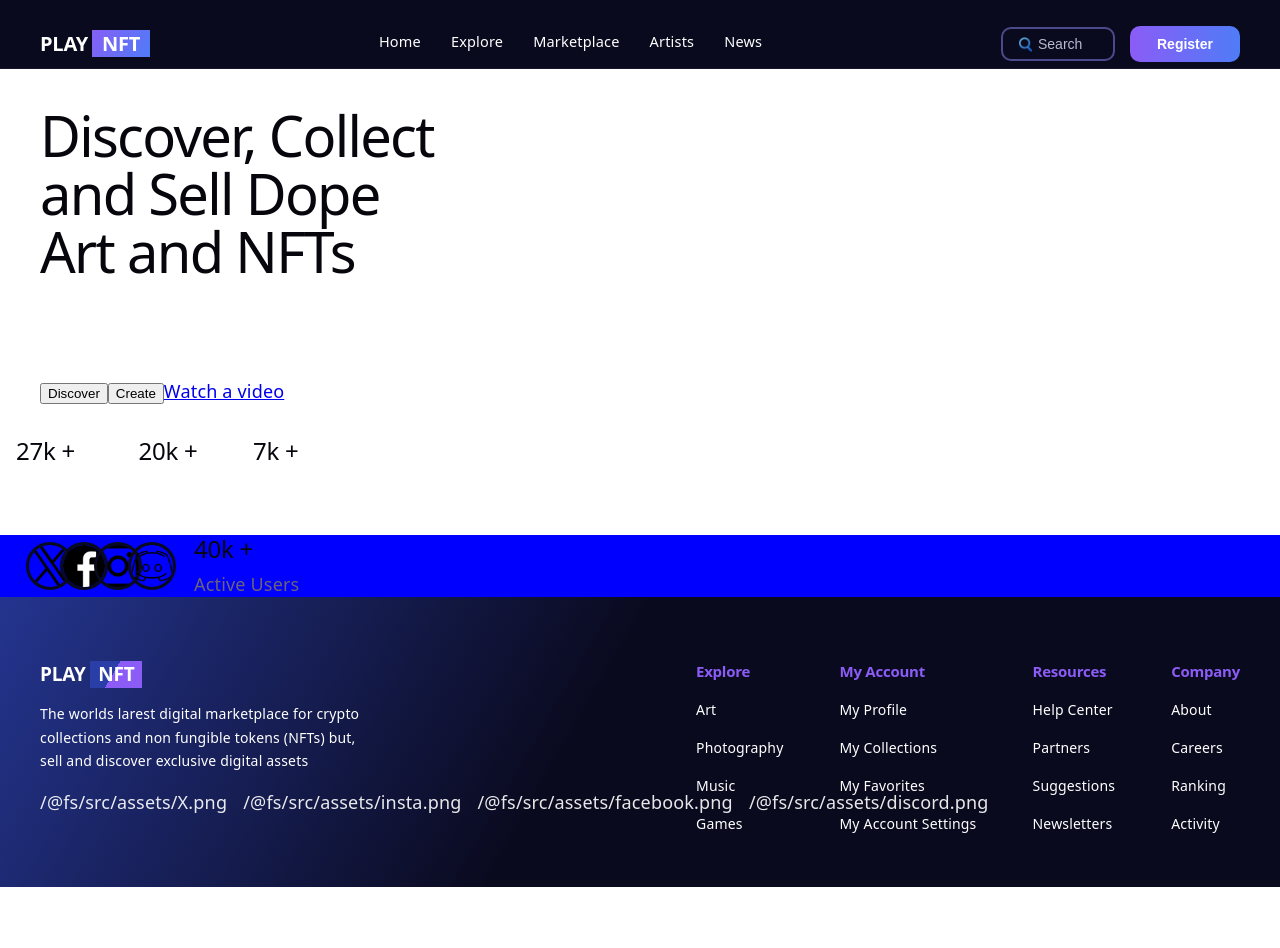
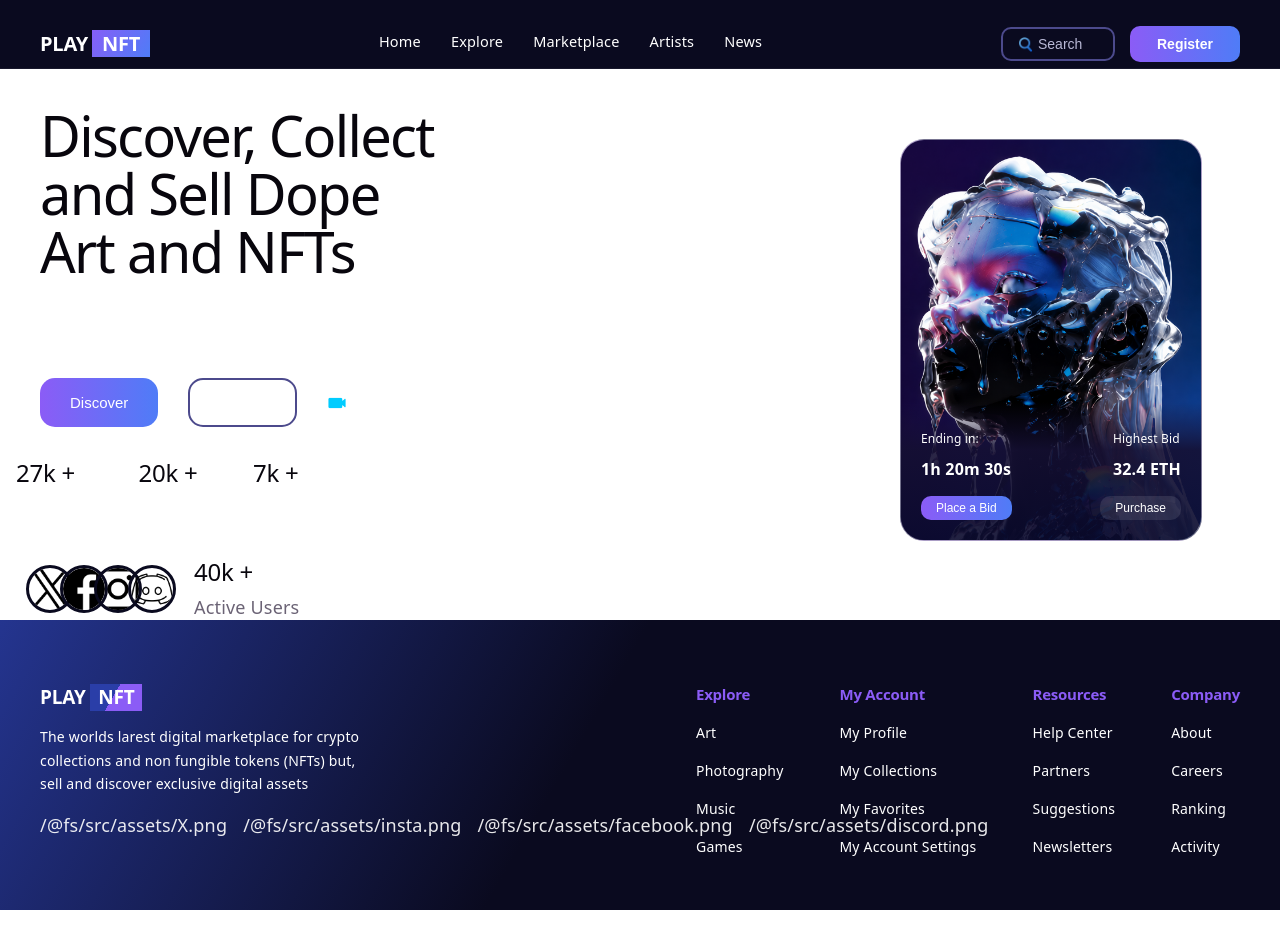
Before and after one commit to surprise2024-cpu/Challenge-1, a React (Vite) app: page / in a window 1280 px wide. Shown: the top 948 px of the page. Built offline with nearby package versions, Linux system fonts and the light colour scheme.

Commit message:
progress

```diff
--- /dev/null
+++ b/src/components/HeroCardOverlay/HeroCardOverlay.module.css
@@ -0,0 +1,74 @@
+.card {
+    position: relative;
+    width: 100%;
+    max-width: 300px;
+    border-radius: 24px;
+    aspect-ratio: 3 / 4;
+    background: linear-gradient(160deg, rgba(70, 40, 130, 0.5), rgba(20, 20, 60, 0.7));
+    border: 1px solid rgba(255, 255, 255, 0.1);
+    overflow: hidden;
+}
+
+
+
+.artworkImg {
+    position: absolute;
+    inset: 0;
+    width: 100%;
+    height: 100%;
+    object-fit: cover;
+    display: block;
+}
+
+.footer {
+    position: absolute;
+    left: 0;
+    right: 0;
+    bottom: 0;
+    padding: 24px 20px 20px;
+    background: linear-gradient(180deg, transparent 0%, rgba(20, 15, 50, 0.9) 35%, rgba(10, 10, 45, 0.9) 100%);
+}
+
+.row {
+    display: flex;
+    justify-content: space-between;
+    margin-bottom: 14px;
+}
+
+.label {
+    color: #FFF;
+    font-size: 12px;
+    margin-bottom: 4px;
+}
+
+.value {
+    color: #FFF;
+    font-weight: 700;
+    font-size: 16px;
+}
+
+.button-row {
+    gap: 12px;
+    margin-bottom: 0;
+    display: flex;
+    justify-content: space-between;
+}
+
+.bid-button, .purchase-button {
+    padding: 5px 15px;
+    border-radius: 10px;
+    font-weight: 500;
+    font-size: 12px;
+    border: none;
+    cursor: pointer;
+}
+
+.bid-button {
+    background: linear-gradient(90deg, #8b5cf6 0%, #4f7cf7 100%);
+    color: #FFF;
+}
+
+.purchase-button {
+    background: rgba(255, 255, 255, 0.1);
+    color: #FFF;
+}
--- /dev/null
+++ b/src/components/HeroCardOverlay/HeroCardOverlay.tsx
@@ -0,0 +1,39 @@
+import React from 'react'
+import styles from './HeroCardOverlay.module.css'
+
+type HeroCardOverlayProps = {
+    image: string,
+    imageAlt: string,
+    endingIn: string,
+    highestBid: string,
+    onPlaceBid?: () => void,
+    onPurchase?: () => void
+}
+
+export const HeroCardOverlay: React.FC<HeroCardOverlayProps> = ({image, imageAlt, endingIn, highestBid, onPlaceBid, onPurchase }) => {
+  return (
+    <div className={styles.card}>
+
+        <img src={image} alt={imageAlt} className={styles.artworkImg}/>
+
+        <div className={styles.footer}>
+            <div className={styles.row}>
+                <div>
+                    <div className={styles.label}>Ending in: </div>
+                    <div className={styles.value}>{endingIn}</div>
+                </div>
+                <div>
+                    <div className={styles.label}>Highest Bid </div>
+                    <div className={styles.value}>{highestBid}</div>
+                </div>
+
+            </div>
+            <div className={styles['button-row']}>
+                <button className={styles['bid-button']} onClick={onPlaceBid}>Place a Bid</button>
+                <button className={styles['purchase-button']} onClick={onPurchase}>Purchase</button>
+            </div>
+        </div>
+
+    </div>
+  )
+}
--- a/src/components/Navbar/Navbar.tsx
+++ b/src/components/Navbar/Navbar.tsx
@@ -2,7 +2,7 @@ import React from 'react'
 import styles from './Navbar.module.css'
 import { Text } from '../Text/Text'
 import { ContentContainer } from '../ContentContainer'
-import { Search } from '../../Search/Search'
+import { Search } from '../Search/Search'
 
 export const Navbar: React.FC<any> = (props) => {
   return (
--- a/src/Search/Search.tsx
+++ b/src/components/Search/Search.tsx
@@ -2,7 +2,7 @@ import React from 'react'
 
 import styles from './Search.module.css'
 import {Searchbar} from './Searchbar'
-import { ContentContainer } from '../components/ContentContainer'
+import { ContentContainer } from '../ContentContainer'
 
 export const Search = () => {
   return (
--- a/src/Search/Searchbar.tsx
+++ b/src/components/Search/Searchbar.tsx
@@ -1,7 +1,7 @@
 import React from 'react'
 
 import styles from './Search.module.css'
-import searchIcon from '../assets/search-icon.png'
+import searchIcon from '../../assets/search-icon.png'
 
 export const Searchbar = () => {
   return (
--- a/src/components/Section1/Section1.module.css
+++ b/src/components/Section1/Section1.module.css
@@ -1,3 +1,10 @@
+.section1-container {
+    display: flex;
+    align-items: center;
+    justify-content: space-between;
+    gap: 40px;
+}
+
 .stats {
     display: flex;
     gap: 40px;
@@ -6,9 +13,6 @@
     border: 1px solid rgba(255, 255, 255, 0.08);
     padding: 1px 15px;
     border-radius: 10px;
-    /*width: calc(100% - 400px);
-    background-color: blue;
-    padding-left: 40px;*/
 }
 
 .stat {
@@ -26,6 +30,54 @@
 .section-actions {
     padding-left: 40px;
     padding-bottom: 30px;
+    display: flex;
+    justify-content: space-between;
+    gap: 10px;
+}
+
+.section1-btn1 {
+    background: linear-gradient(90deg, #8b5cf6 0%, #4f7cf7 100%);
+    border: none;
+    color: #FFF;
+    padding: 14px 30px;
+    border-radius: 15px;
+    font-weight: 500;
+    font-size: 15px;
+    cursor: pointer;
+}
+
+.section1-btn2 {
+    background: transparent;
+    border: 2px solid #4c4a8c;
+    color: #FFF;
+    padding: 14px 30px;
+    border-radius: 15px;
+    font-weight: 500;
+    font-size: 15px;
+    cursor: pointer;
+}
+
+.video-section {
+    display: flex;
+    align-items: center;
+}
+
+.video-icon {
+    width: 20px;
+    height: 20px;
+}
+
+.section-link {
+    display: flex;
+    align-items: center;
+    gap: 8px;
+    color: #FFF;
+    font-size: 14px;
+    margin-left: 7px;
+}
+
+.section-link:hover {
+    color:gray ;
 }
 
 .users {
@@ -34,7 +86,6 @@
     gap: 18px;
     margin-top: 30px;
     padding-left: 40px;
-    background-color: blue;
 }
 
 .user-images {
@@ -49,3 +100,10 @@
     object-fit: cover;
     margin-left: -14px;
 }
+
+.section1-image {
+    display: flex;
+    align-items: flex-start;
+    width: 100%;
+    max-width: 380px;
+}
--- a/src/components/Section1/Section1.tsx
+++ b/src/components/Section1/Section1.tsx
@@ -6,6 +6,9 @@ import xIcon from '../../assets/X.png'
 import facebookIcon from '../../assets/facebook.png'
 import insta from '../../assets/insta.png'
 import discord from '../../assets/discord.png'
+import image1 from '../../assets/3D-image1.png'
+import { HeroCardOverlay } from '../HeroCardOverlay/HeroCardOverlay'
+import videoIcon from '../../assets/video-icon.png'
 
 export const Section1 = () => {
   return (
@@ -24,7 +27,11 @@ export const Section1 = () => {
             <div className={styles['section-actions']}>
                 <button className={styles['section1-btn1']}>Discover</button>
                 <button className={styles['section1-btn2']}>Create</button>
-                <a href='#/' className={styles['section-link']} >Watch a video</a>
+                <div className={styles['video-section']}>
+                    <img src={videoIcon} alt='video icon' className={styles['video-icon']}/>
+                    <a href='#/' className={styles['section-link']} >Watch a video</a>
+                </div>
+
             </div>
             <div className={styles['stats']}>
                 <div className={styles.stat}>
@@ -56,11 +63,8 @@ export const Section1 = () => {
             </div>
         </div>
         <div className={styles['section1-image']}>
-
+            <HeroCardOverlay image={image1} imageAlt={'NFT Artwork'} endingIn={'1h 20m 30s'} highestBid={'32.4 ETH'} />
         </div>
-
-
-
     </div>
   )
 }
```
Also changed, not shown: src/asset-attribution.txt, src/assets/3D-image1.png (added), src/assets/video-icon.png (added), src/components/Search/Search.module.css (renamed from src/Search/Search.module.css).
